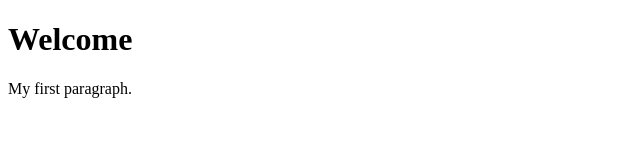
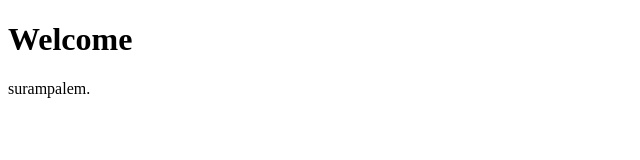
Before and after one commit to RajaChowdary18/project, a plain HTML site: page index.html in a window 1280 px wide. Shown: the full height of the page, 0-640 px from the left. Drawn offline with Linux system fonts and the light colour scheme.

Commit message:
Update index.html
udated village name

```diff
--- a/index.html
+++ b/index.html
@@ -3,7 +3,8 @@
 <body>
 
 <h1>Welcome</h1>
-<p>My first paragraph.</p>
+<p>surampalem.</p>
+
 
 </body>
 </html>
```
